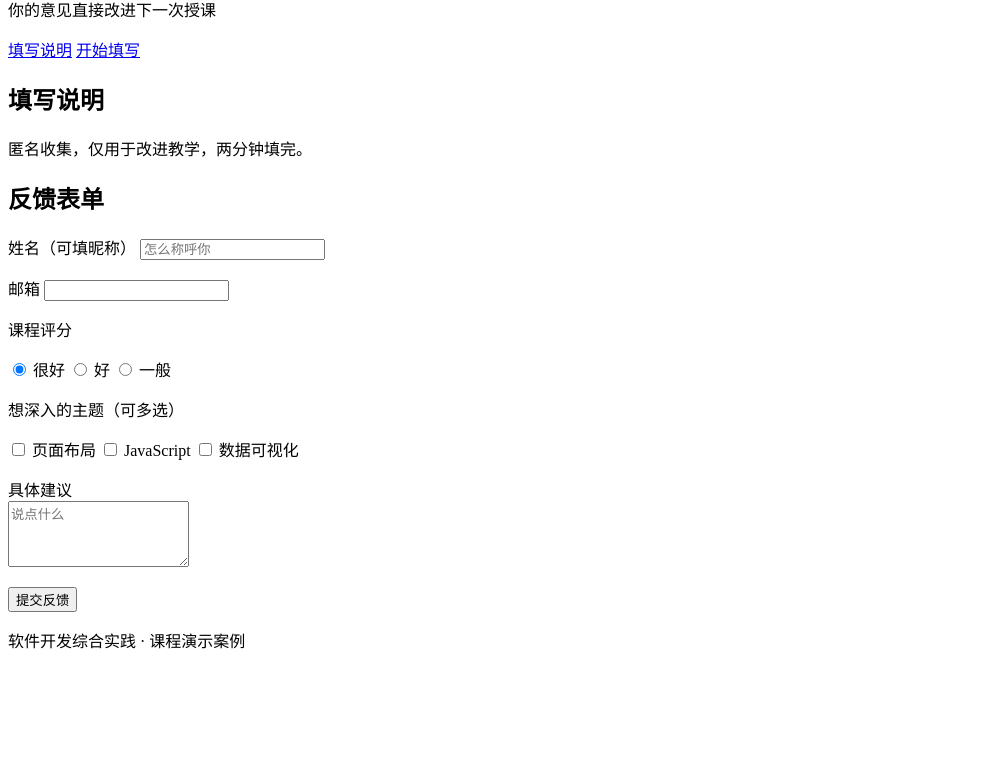
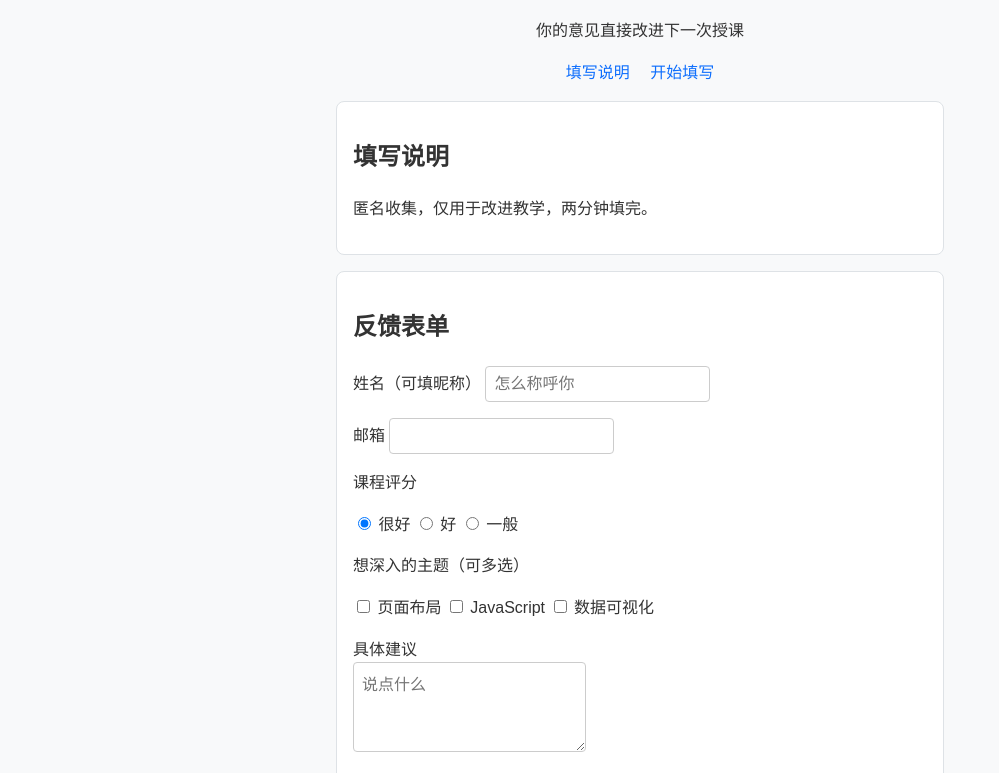
Before and after one commit to jing1522/frontend-practice2, a plain HTML site: page feedback-form/index.html in a window 1280 px wide. Shown: the part 92-865 px from the top of the page, without its empty margins (0-999 px from the left). Before the commit the page ends 800 px from the top, so only its background shows below. Drawn offline with Linux system fonts and the light colour scheme.

Commit message:
添加反馈页基础样式

```diff
--- a/feedback-form/index.html
+++ b/feedback-form/index.html
@@ -4,6 +4,7 @@
   <meta charset="UTF-8">
   <meta name="viewport" content="width=device-width, initial-scale=1.0">
   <title>课程反馈</title>
+ <link rel="stylesheet" href="style.css">
 </head>
 <body>
   <header>
@@ -21,7 +22,7 @@
     </section>
     <section id="form">
       <h2>反馈表单</h2>
-      <form action="#" method="get">
+     <form action="#" method="get">
   <p>
     <label for="name">姓名（可填昵称）</label>
     <input type="text" id="name" name="name" placeholder="怎么称呼你" required>
@@ -49,7 +50,7 @@
   <p>
     <button type="submit">提交反馈</button>
   </p>
-   </form>
+</form>
     </section>
   </main>
   <footer>
--- /dev/null
+++ b/feedback-form/style.css
@@ -0,0 +1,56 @@
+* {
+  box-sizing: border-box;
+}
+
+body {
+  font-family: "Microsoft YaHei", "PingFang SC", sans-serif;
+  color: #333;
+  line-height: 1.6;
+  background-color: #f8f9fa;
+  max-width: 640px;
+  margin: 0 auto;
+  padding: 16px;
+}
+
+header {
+  text-align: center;
+}
+
+nav {
+  text-align: center;
+  margin-bottom: 16px;
+}
+
+nav a {
+  color: #0d6efd;
+  text-decoration: none;
+  margin: 0 8px;
+}
+
+section {
+  background: #fff;
+  border: 1px solid #dee2e6;
+  border-radius: 8px;
+  padding: 16px;
+  margin-bottom: 16px;
+}
+
+input, textarea, select, button {
+  font-size: 16px;
+  padding: 8px;
+  border: 1px solid #ccc;
+  border-radius: 4px;
+}
+
+button {
+  background: #0d6efd;
+  color: #fff;
+  border: none;
+  padding: 8px 24px;
+}
+
+footer {
+  text-align: center;
+  color: #888;
+  font-size: 14px;
+}
```
Also changed, not shown: collect-form/index.html (added).
